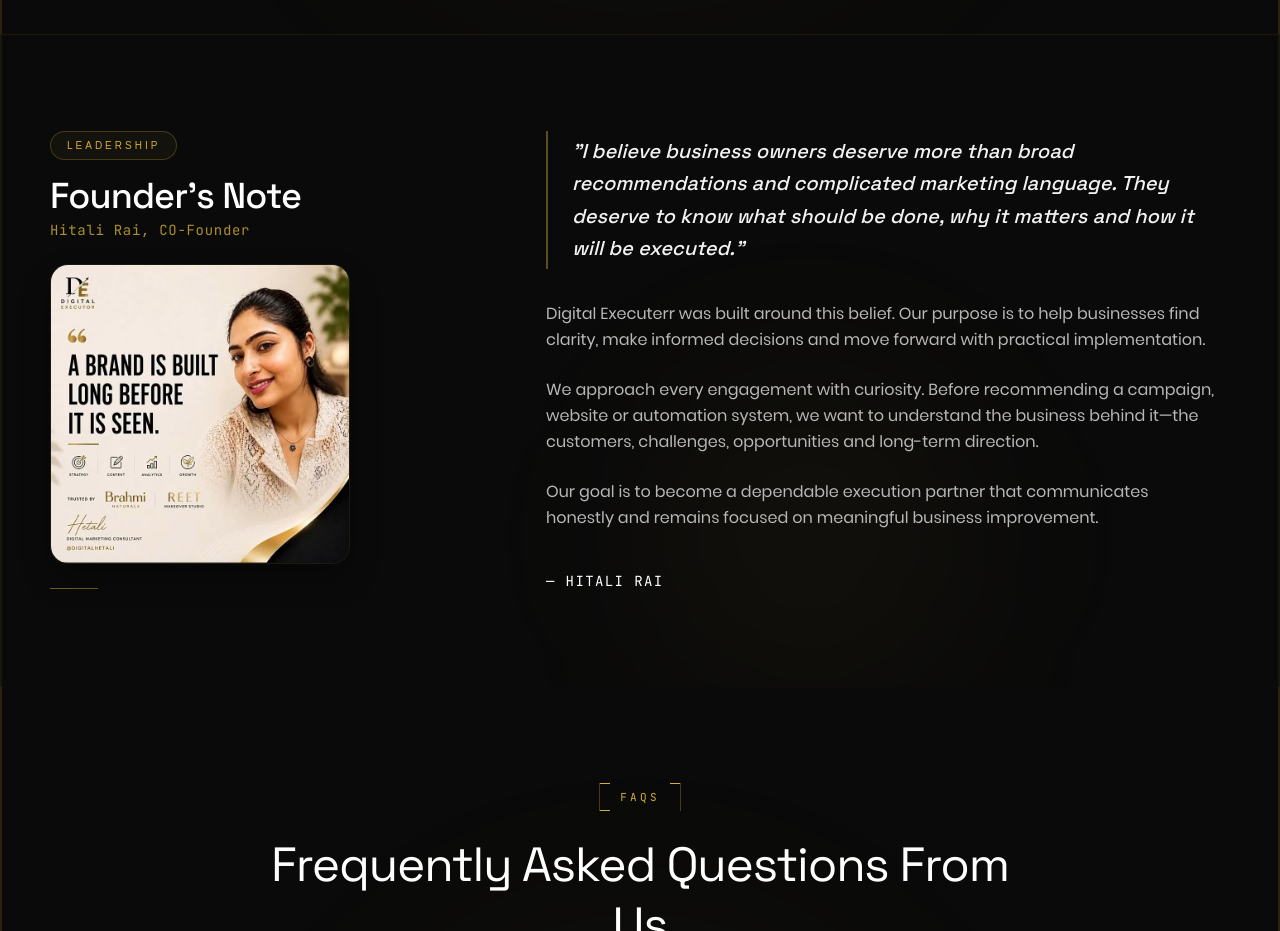
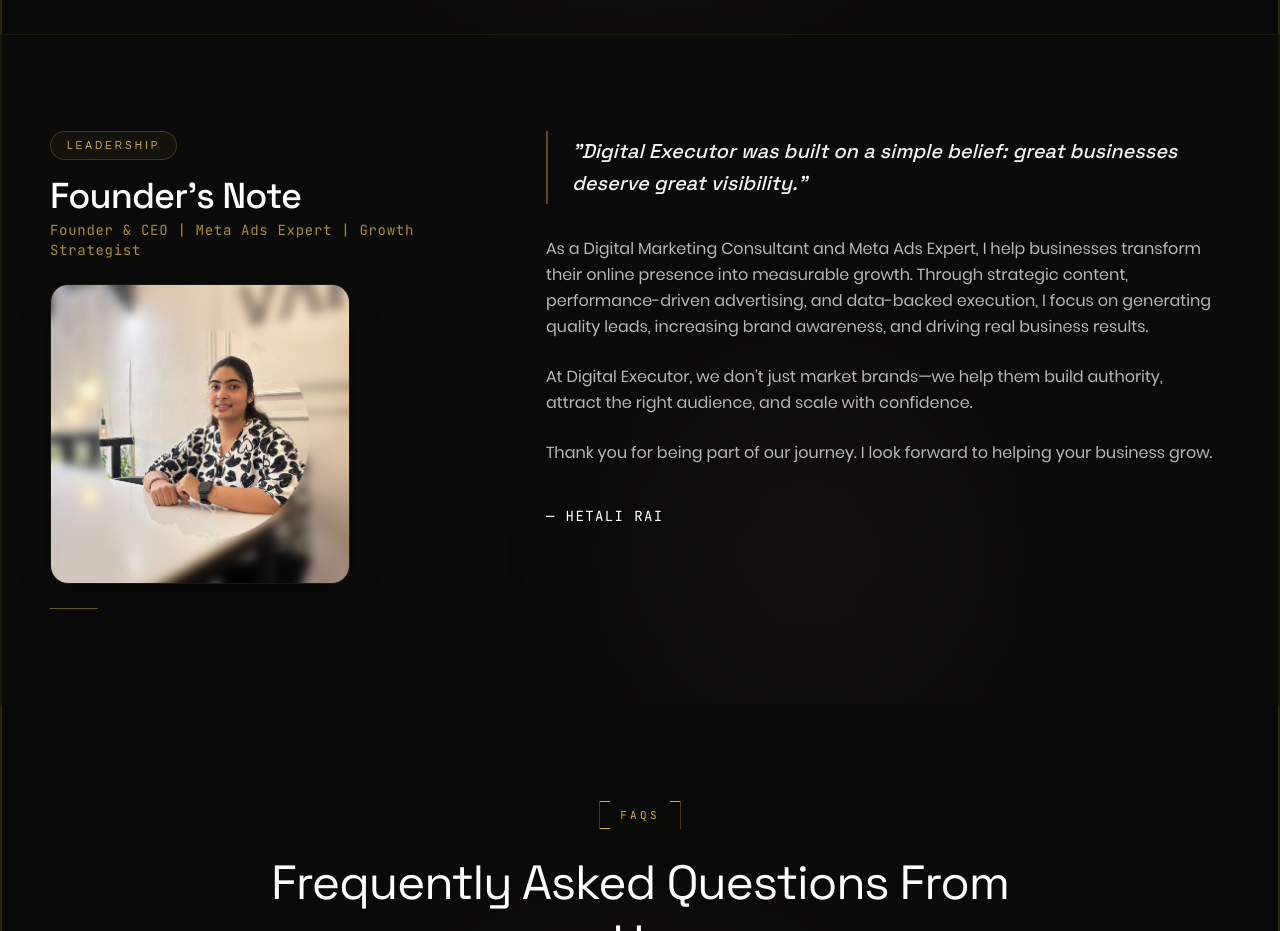
Before and after one commit to kolikrish/Digital-Executer, a React (Vite) app: page /about in a window 1280 px wide. Shown: the part 2620-3551 px from the top of the page. Built offline with nearby package versions, Linux system fonts and the light colour scheme.

Commit message:
Hetali di image and content updated on founders note.

```diff
--- a/src/components/FoundersNote.jsx
+++ b/src/components/FoundersNote.jsx
@@ -1,4 +1,5 @@
-import Hetali_rai from '../assets/Hetali_rai.jpeg';
+// import Hetali_rai from '../assets/Hetali_rai.jpeg';
+import HetaliRai from '../assets/HetaliRai.jpeg';
 
 const FoundersNote = () => {
   return (
@@ -18,7 +19,7 @@
                 Founder's Note
               </h2>
               <p className="text-sm text-primary/80 font-mono tracking-wider mt-1">
-                Hitali Rai, CO-Founder
+                Founder & CEO | Meta Ads Expert | Growth Strategist
               </p>
             </div>
           </div>
@@ -27,7 +28,7 @@
           <div className="relative group overflow-hidden rounded-2xl border border-hairline bg-[#0c0c0c] w-full max-w-75 aspect-5/5 shadow-[0_15px_30px_rgba(0,0,0,0.3)]">
             <div className="absolute inset-0 bg-primary/10 opacity-0 group-hover:opacity-100 transition-opacity duration-500 z-10 pointer-events-none" />
             <img
-              src={Hetali_rai}
+              src={HetaliRai}
               alt="Hitali Rai"
               className="w-full h-full object-cover transition-transform duration-700 group-hover:scale-105"
             />
@@ -38,11 +39,11 @@
 
         {/* Right Side: Simple & Clearistic Content */}
         <div className="space-y-6 max-w-2xl font-[poppins] text-[#b8b8b8]">
-          <p className="text-lg sm:text-xl text-white/95 font-display font-medium leading-relaxed italic border-l-2 border-primary/40 pl-6 py-1">
+          {/* <p className="text-lg sm:text-xl text-white/95 font-display font-medium leading-relaxed italic border-l-2 border-primary/40 pl-6 py-1">
             "I believe business owners deserve more than broad recommendations and complicated marketing language. They deserve to know what should be done, why it matters and how it will be executed."
-          </p>
+          </p> */}
 
-          <p className="text-sm sm:text-base leading-relaxed pt-2">
+          {/* <p className="text-sm sm:text-base leading-relaxed pt-2">
             Digital Executerr was built around this belief. Our purpose is to help businesses find clarity, make informed decisions and move forward with practical implementation.
           </p>
 
@@ -52,11 +53,27 @@
 
           <p className="text-sm sm:text-base leading-relaxed">
             Our goal is to become a dependable execution partner that communicates honestly and remains focused on meaningful business improvement.
+          </p> */}
+
+          <p className="text-lg sm:text-xl text-white/95 font-display font-medium leading-relaxed italic border-l-2 border-primary/40 pl-6 py-1">
+            "Digital Executor was built on a simple belief: great businesses deserve great visibility."
+          </p>
+
+          <p className="text-sm sm:text-base leading-relaxed pt-2">
+            As a Digital Marketing Consultant and Meta Ads Expert, I help businesses transform their online presence into measurable growth. Through strategic content, performance-driven advertising, and data-backed execution, I focus on generating quality leads, increasing brand awareness, and driving real business results.
+          </p>
+
+          <p className="text-sm sm:text-base leading-relaxed">
+            At Digital Executor, we don’t just market brands—we help them build authority, attract the right audience, and scale with confidence.
+          </p>
+
+          <p className="text-sm sm:text-base leading-relaxed">
+            Thank you for being part of our journey. I look forward to helping your business grow.
           </p>
 
           <div className="pt-4">
             <p className="text-sm font-mono tracking-widest text-white uppercase">
-              — Hitali Rai
+              — Hetali Rai
             </p>
           </div>
         </div>
```
Also changed, not shown: src/assets/HetaliRai.jpeg (added).
